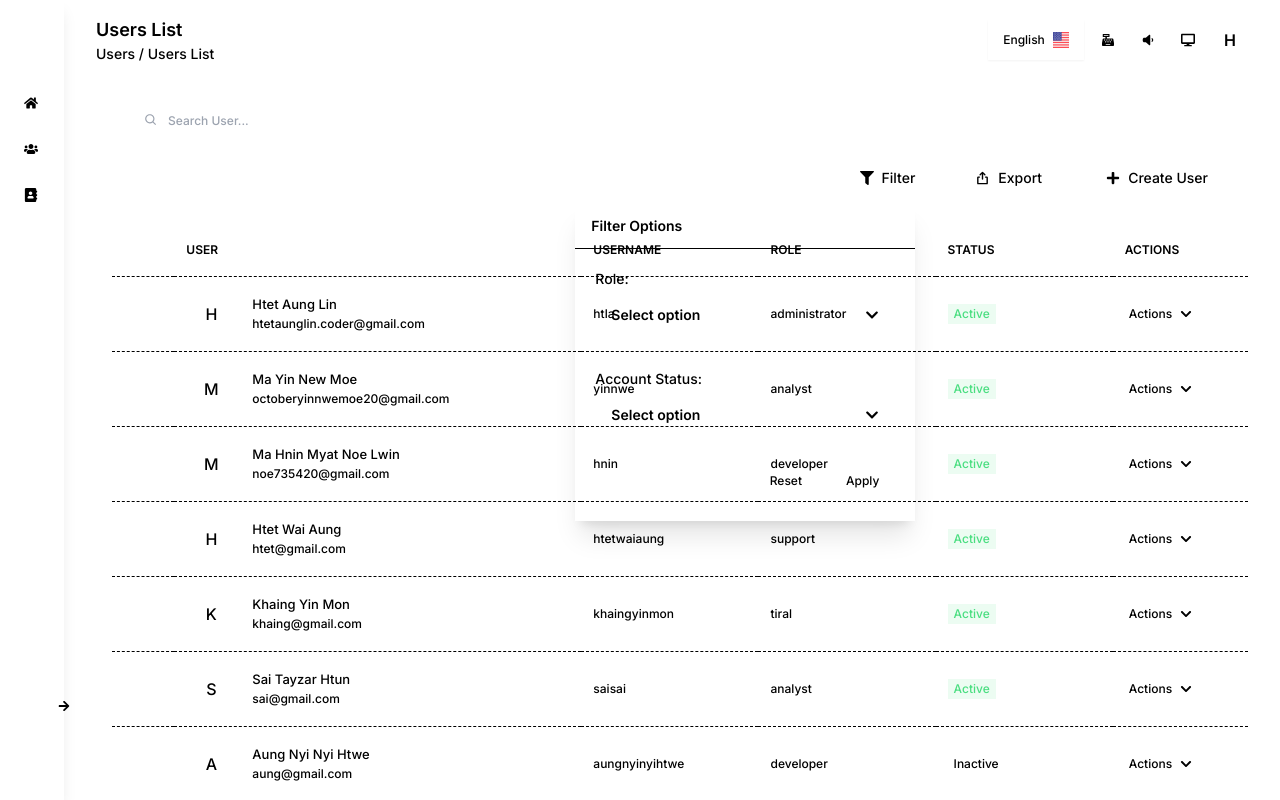
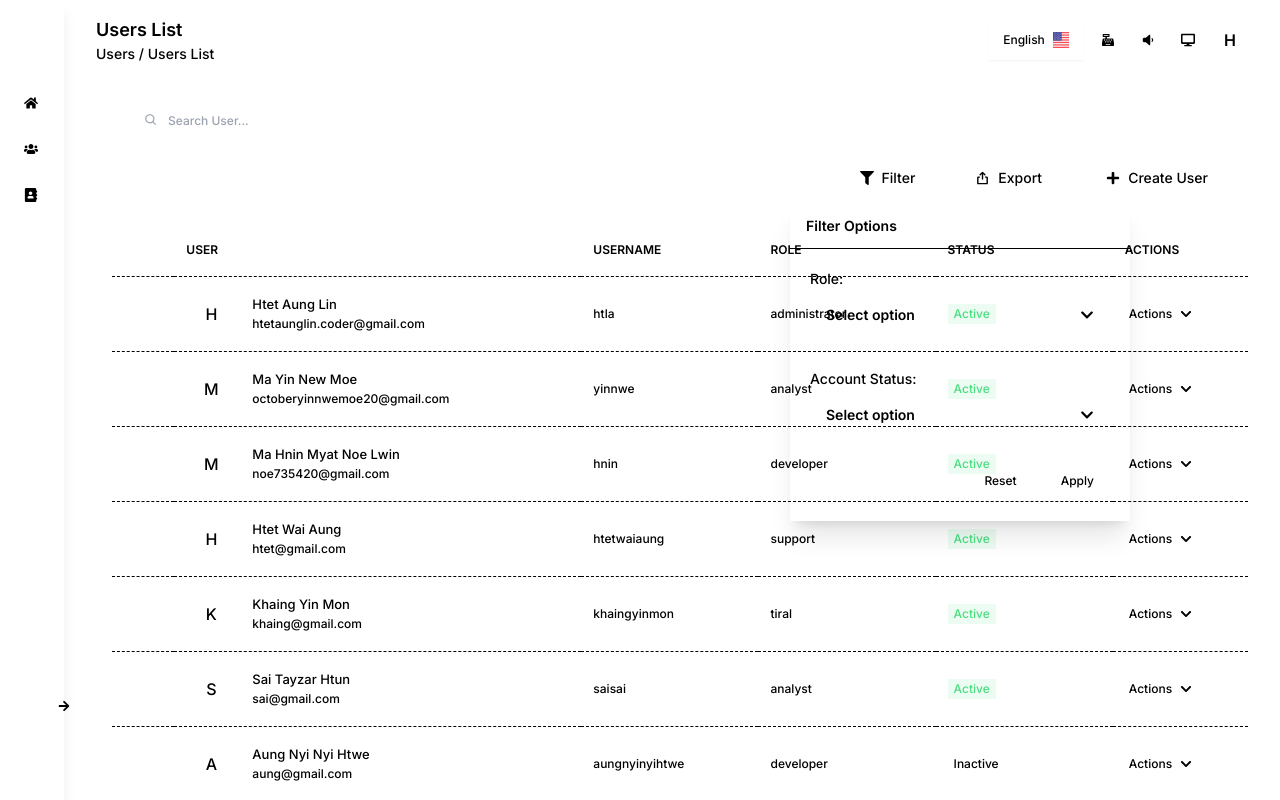
Before and after one commit to HTLA380/PicoSBS-User-Management-Typescript, a Next.js app: page /users in a window 1280 px wide. Both pictures are taken after a click on the button "Filter". Shown: the top 800 px of the page. Built offline with nearby package versions, Linux system fonts and the light colour scheme.

Commit message:
style: fix filterModal layout shift

```diff
--- a/src/containers/user-management/users-list/user-table-filter/FilterModal.tsx
+++ b/src/containers/user-management/users-list/user-table-filter/FilterModal.tsx
@@ -55,14 +55,14 @@ const FilterModal = () => {
 
   return (
     <div>
-      <Menu as="div" className="relative inline-block text-left">
+      <Menu as="div" className="inline-block text-left">
         <Menu.Button className="text-xs md:text-sm inline-flex items-center justify-center w-full gap-2 px-5 py-3 rounded-md text-primary bg-primary-light hover:bg-primary hover:text-primary-foreground focus:outline-none focus-visible:ring-2 focus-visible:ring-primary-foreground focus-visible:ring-opacity-75">
           <FaFilter />
           Filter
         </Menu.Button>
 
         <Transition as={Fragment} {...slideInUpTransition}>
-          <Menu.Items className="absolute right-5 translate-x-1/2 md:translate-x-0 z-20 mt-1 origin-top-right rounded-md shadow-xl bg-card w-[21.25rem]">
+          <Menu.Items className="absolute right-1/2 translate-x-1/2 lg:right-80 z-20 mt-1 rounded-md shadow-xl bg-card w-[21.25rem]">
             <div className="w-full px-4 py-3 text-sm font-semibold border-b border-b-border">
               <p>Filter Options</p>
             </div>
```
